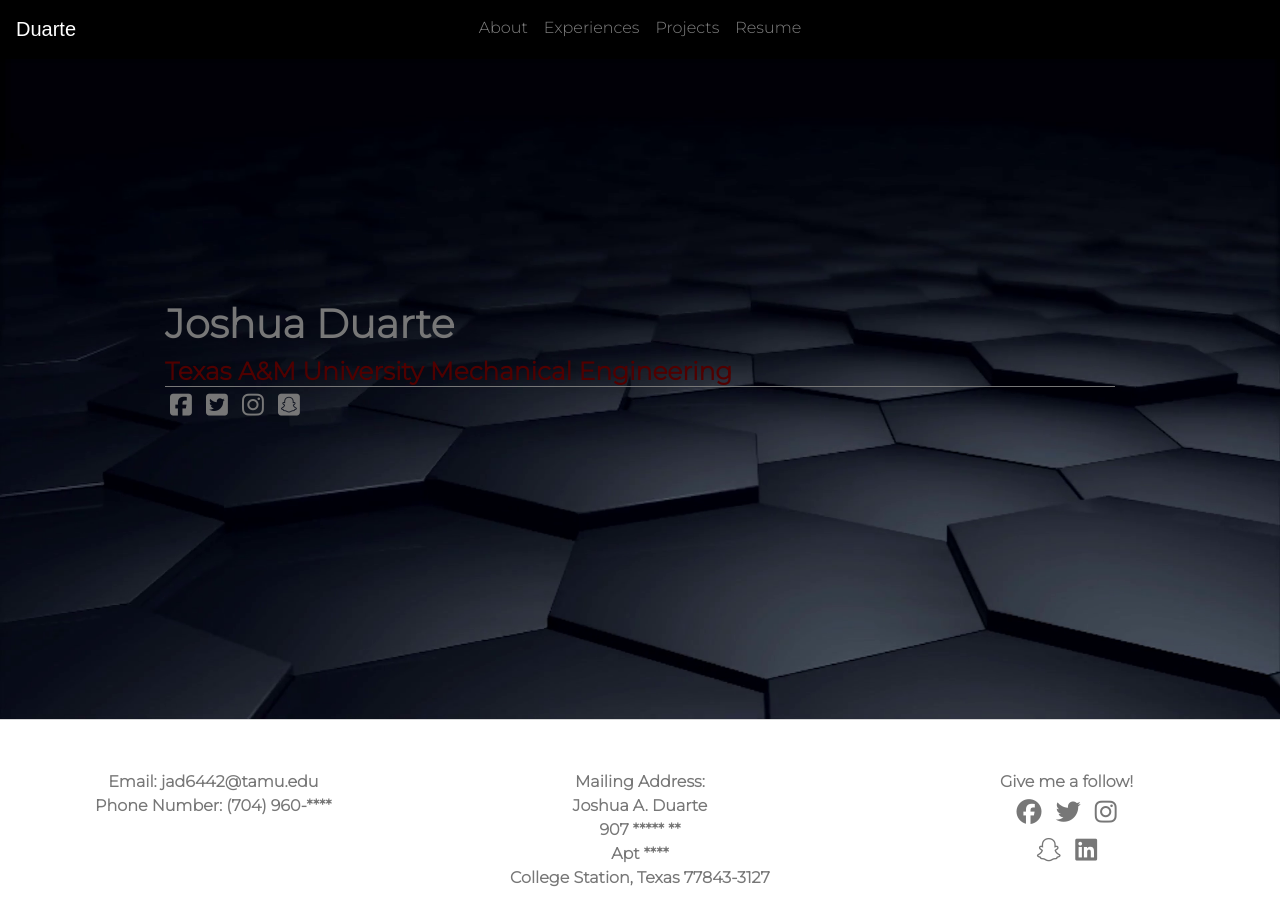
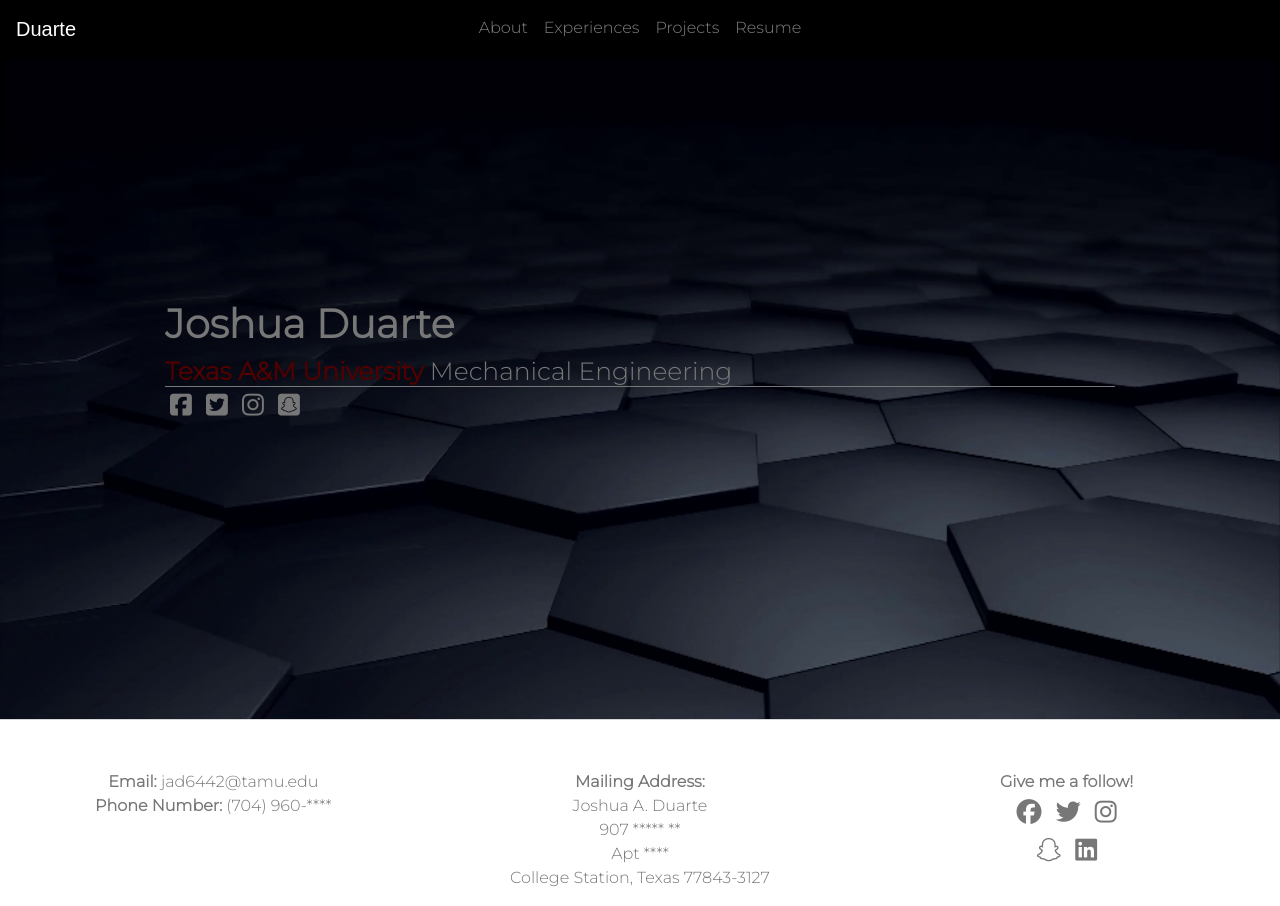
Before and after one commit to TAMUSHPE-Technical-Affairs-Committee/Duarte-personalwebsite, a plain HTML site: page index.html in a window 1280 px wide. Drawn offline with nearby package versions, Linux system fonts and the light colour scheme.

Commit message:
-Small fix with text on home page

```diff
--- a/index.html
+++ b/index.html
@@ -3,14 +3,14 @@
   <head>
     <!-- Required meta tags -->
     <meta charset="utf-8">
-    <meta name="viewport" content="width=device-width, initial-scale=1">
-
+    <meta name="viewport" content="width=device-width, initial-scale=1, shrink-to-fit=no">
+    <title>Joshua Duarte's Website</title>
     <!-- Bootstrap CSS -->
     <link rel="stylesheet" href="https://stackpath.bootstrapcdn.com/bootstrap/4.4.1/css/bootstrap.min.css" integrity="sha384-Vkoo8x4CGsO3+Hhxv8T/Q5PaXtkKtu6ug5TOeNV6gBiFeWPGFN9MuhOf23Q9Ifjh" crossorigin="anonymous">
     <link href="https://fonts.googleapis.com/css?family=Montserrat:300&display=swap" rel="stylesheet">
     <link rel="stylesheet" type="text/css" href="css/style.css">
     <script src="https://kit.fontawesome.com/4de1663c1b.js" crossorigin="anonymous"></script>
-    <title>Joshua Duarte's Website</title>
+
 
   </head>
   <body>
@@ -49,7 +49,7 @@
         </div>
         <div class="row">
             <div class="col-md-12 text-justify">
-                <h1 class="motto" ><strong class="school">Texas A&M University</st> Mechanical Engineering</h1>
+                <h1 class="motto" ><strong class="school">Texas A&M University</strong> Mechanical Engineering</h1>
             </div>
         </div>
         <div class="row">
```
